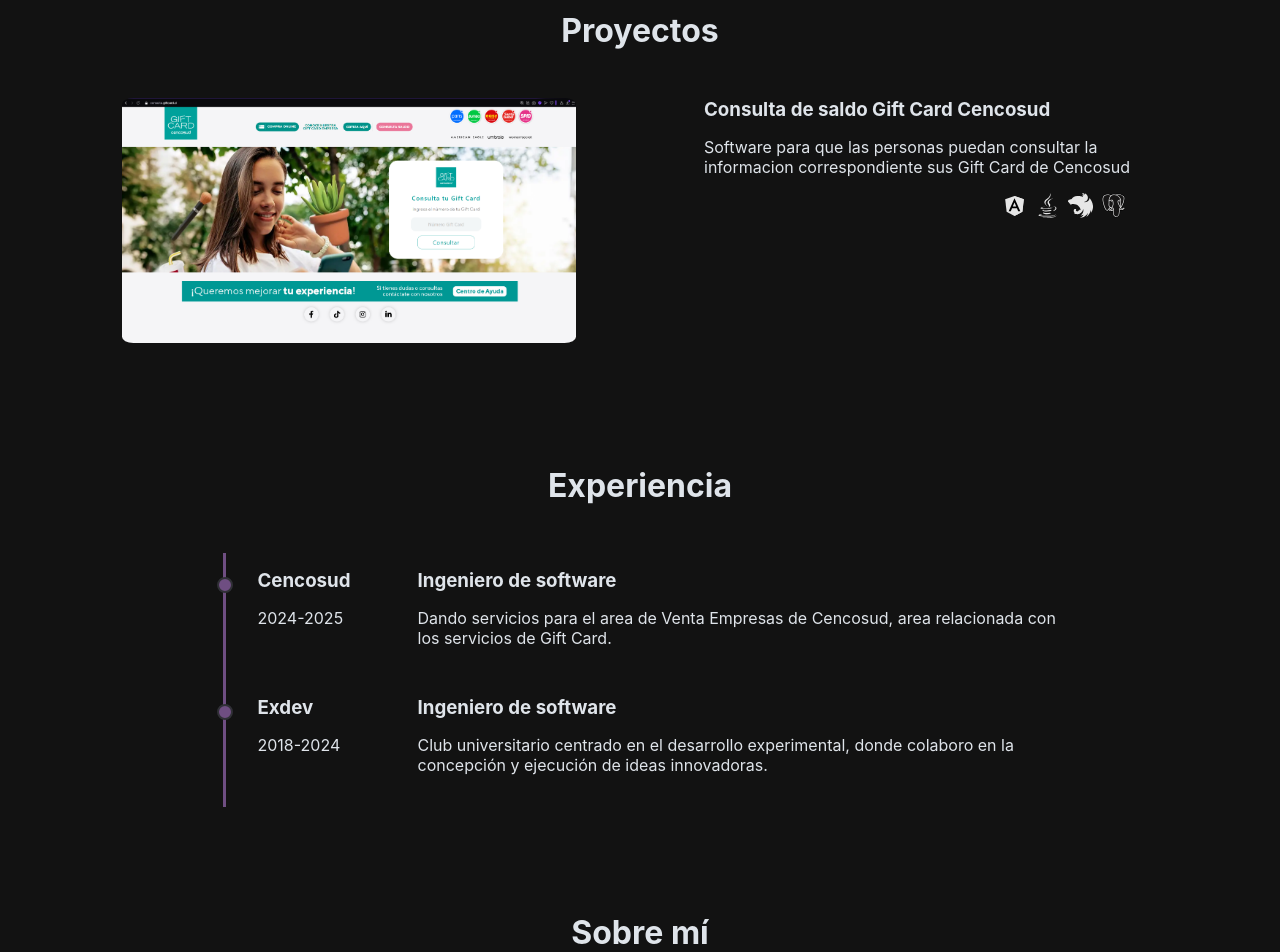
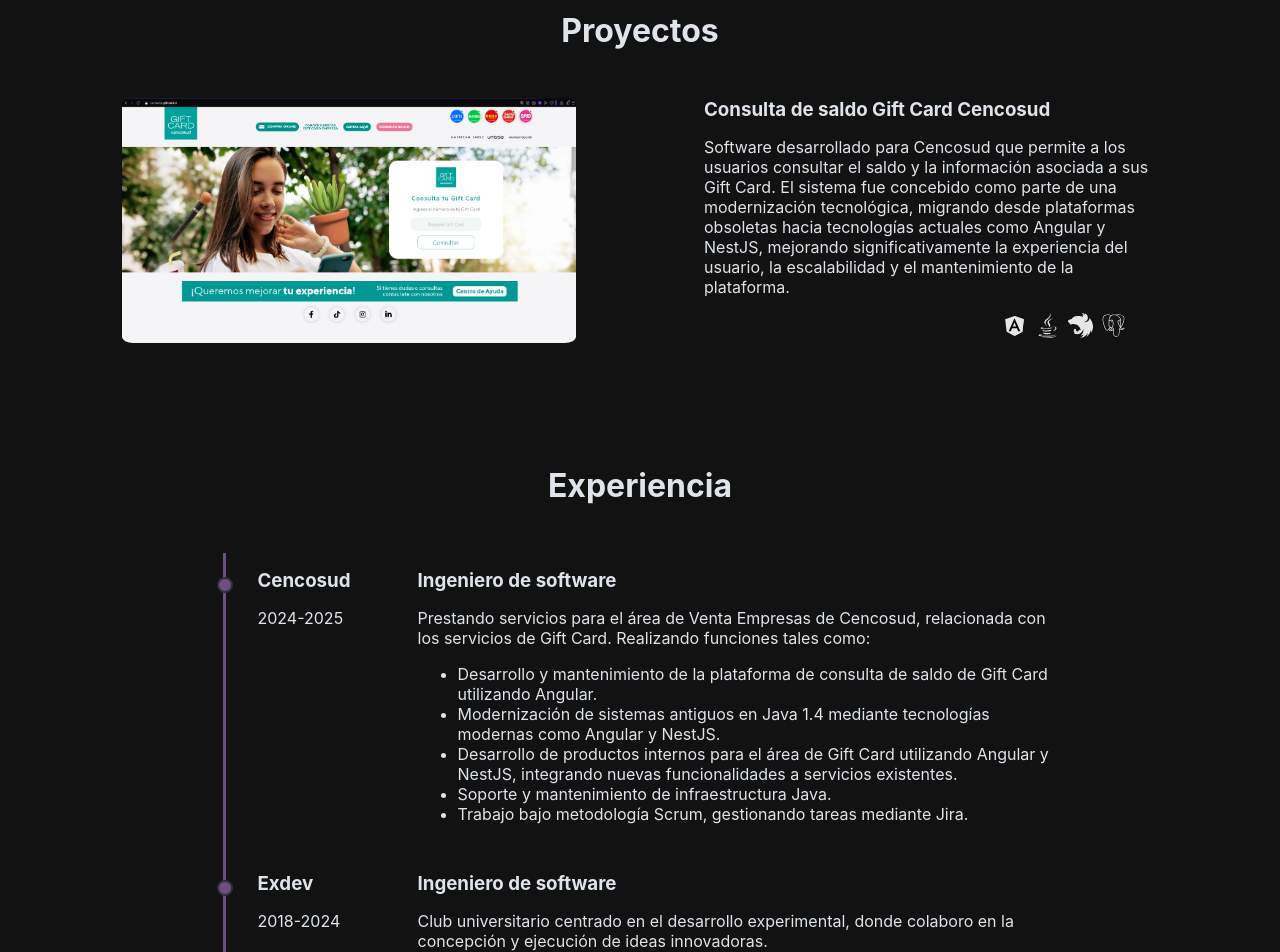
Before and after one commit to IanBattistoni/portafolio, a React (Create React App) app: page / in a window 1280 px wide. Shown: the part 860-1812 px from the top of the page. Built offline with nearby package versions, Linux system fonts and the light colour scheme.

Commit message:
mejorando redaccion

```diff
--- a/src/index.css
+++ b/src/index.css
@@ -18,6 +18,9 @@
 code {
   font-family: source-code-pro, Menlo, Monaco, Consolas, 'Courier New',
     monospace;
+}
+ul{
+  color: rgb(223,228,234);
 }
 span{
   color: rgb(223,228,234);
--- a/src/pages/home/home.js
+++ b/src/pages/home/home.js
@@ -98,9 +98,10 @@
             <div className='project-info'>
               <h3>Consulta de saldo Gift Card Cencosud</h3>
               <p>
-                Software para que las personas puedan consultar la
-                informacion correspondiente
-                sus Gift Card de Cencosud
+                Software desarrollado para Cencosud que permite a los usuarios consultar el saldo
+                y la información asociada a sus Gift Card. El sistema fue concebido como parte de una modernización tecnológica,
+                migrando desde plataformas obsoletas hacia tecnologías actuales como Angular y NestJS,
+                mejorando significativamente la experiencia del usuario, la escalabilidad y el mantenimiento de la plataforma.
               </p>
               <div className='icons-container'>
                 <span title='Angular'>
@@ -154,9 +155,16 @@
             </div>
             <div className='experience-details'>
                 <h3>Ingeniero de software</h3>
-                <p>Dando servicios para el area de Venta Empresas de Cencosud,
-                  area relacionada con los servicios de Gift Card.
+                <p>Prestando servicios para el área de Venta Empresas de Cencosud,
+                   relacionada con los servicios de Gift Card. Realizando funciones tales como:
                 </p>
+                <ul>
+                  <li>Desarrollo y mantenimiento de la plataforma de consulta de saldo de Gift Card utilizando Angular.</li>
+                  <li>Modernización de sistemas antiguos en Java 1.4 mediante tecnologías modernas como Angular y NestJS.</li>
+                  <li>Desarrollo de productos internos para el área de Gift Card utilizando Angular y NestJS, integrando nuevas funcionalidades a servicios existentes.</li>
+                  <li>Soporte y mantenimiento de infraestructura Java.</li>
+                  <li>Trabajo bajo metodología Scrum, gestionando tareas mediante Jira.</li>
+                </ul>
             </div>
 
 
```
